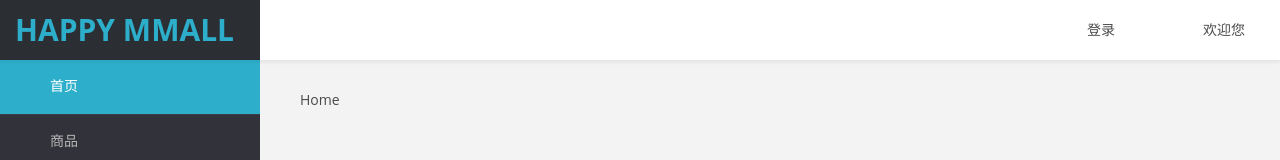
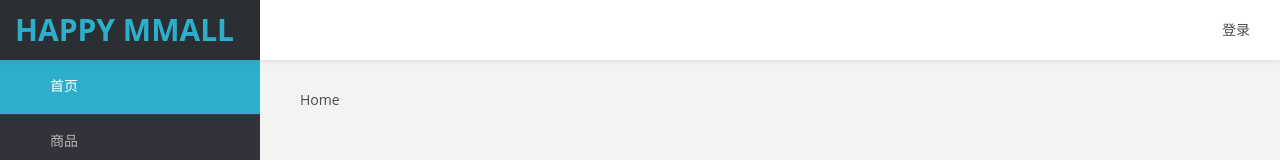
Before and after one commit to yangtao2o/happymmall, a React app: page / in a window 1280 px wide. Shown: the top 160 px of the page. Built offline with nearby package versions, Linux system fonts and the light colour scheme; a web font is replaced by a local one.

Commit message:
docs: clean login component

```diff
--- a/src/component/top-nav/index.jsx
+++ b/src/component/top-nav/index.jsx
@@ -5,6 +5,57 @@ import User from "service/user-service.jsx";
 
 const _mm = new MUtil();
 const _user = new User();
+
+function MobileMenu() {
+  return (
+    <button
+      type="button"
+      className="navbar-toggle"
+      data-toggle="collapse"
+      data-target=".sidebar-collapse"
+    >
+      <span className="sr-only">Toggle navigation</span>
+      <span className="icon-bar" />
+      <span className="icon-bar" />
+      <span className="icon-bar" />
+    </button>
+  );
+}
+
+function LoginContent() {
+  return (
+    <li className="dropdown">
+      <Link to="/login" aria-expanded="false">
+        <i className="fa fa-user fa-fw" />
+        <span>登录</span>
+      </Link>
+    </li>
+  );
+}
+
+function LogoutContent(props) {
+  return (
+    <li className="dropdown">
+      <a
+        className="dropdown-toggle"
+        data-toggle="dropdown"
+        href="javascript:;"
+        aria-expanded="false"
+      >
+        <i className="fa fa-user fa-fw" />
+        <span>欢迎，{props.username}</span>
+        <i className="fa fa-caret-down" />
+      </a>
+      <ul className="dropdown-menu dropdown-user">
+        <li>
+          <a href="#" onClick={props.onClick}>
+            <i className="fa fa-sign-out fa-fw" /> 退出登录
+          </a>
+        </li>
+      </ul>
+    </li>
+  );
+}
 
 class TopNav extends React.Component {
   constructor(props) {
@@ -30,58 +81,20 @@ class TopNav extends React.Component {
               <b>HAPPY</b> MMALL
             </Link>
           </div>
-
           <ul className="nav navbar-top-links navbar-right">
-
-            <li className="dropdown">
-              <Link to="/login" aria-expanded="false">
-                <i className="fa fa-user fa-fw" />
-                <span>登录</span>
-              </Link>
-            </li>
-            <li className="dropdown">
-              <a
-                className="dropdown-toggle"
-                data-toggle={this.state.username ? 'dropdown' : ''}
-                href="javascript:;"
-                aria-expanded="false"
-              >
-                <i className="fa fa-user fa-fw" />
-                {this.state.username ? (
-                  <span>欢迎，{this.state.username}</span>
-                ) : (
-                  <span>欢迎您</span>
-                )}
-                <i className={this.state.username ? 'fa fa-caret-down' : ''} />
-              </a>
-              <ul className="dropdown-menu dropdown-user">
-                <li>
-                  <a href="#" onClick={this.onLogout}>
-                    <i className="fa fa-sign-out fa-fw" /> 退出登录
-                  </a>
-                </li>
-              </ul>
-            </li>
+            {this.state.username ? (
+              <LogoutContent
+                username={this.state.username}
+                onClick={this.onLogout}
+              />
+            ) : (
+              <LoginContent />
+            )}
           </ul>
         </nav>
       </div>
     );
   }
 }
-function MobileMenu() {
-  return (
-    <button
-      type="button"
-      className="navbar-toggle"
-      data-toggle="collapse"
-      data-target=".sidebar-collapse"
-    >
-      <span className="sr-only">Toggle navigation</span>
-      <span className="icon-bar" />
-      <span className="icon-bar" />
-      <span className="icon-bar" />
-    </button>
-  );
-}
 
 export default TopNav;
```
